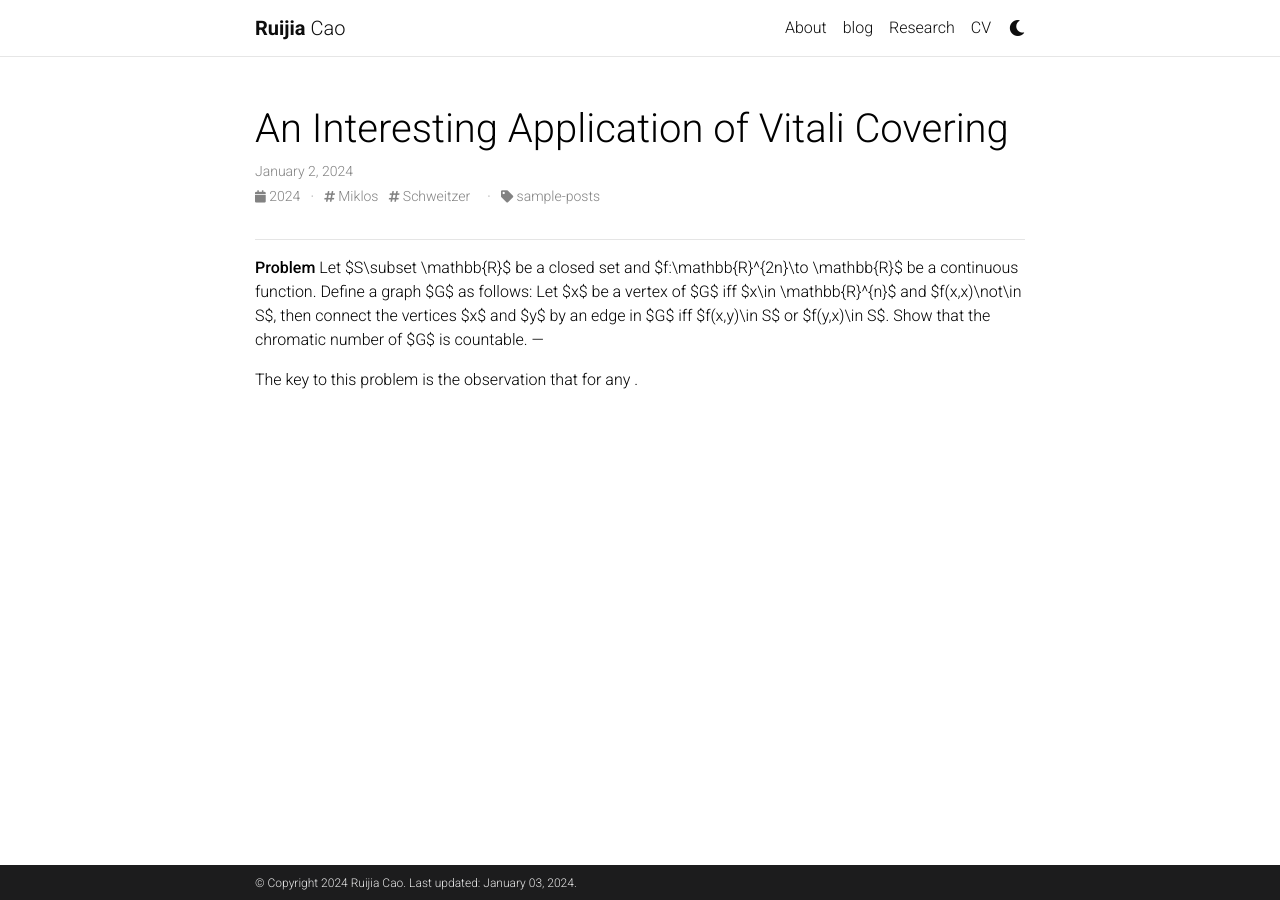
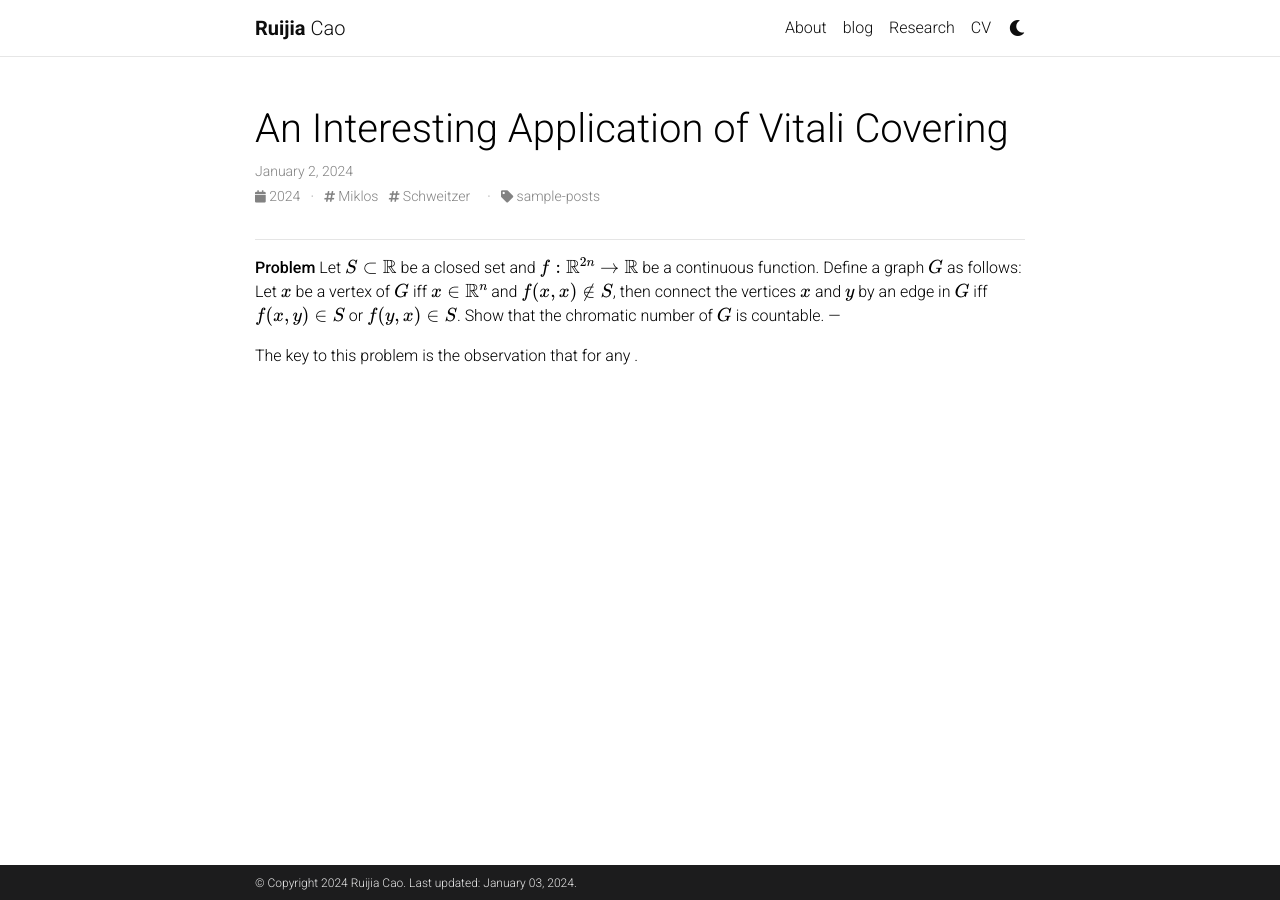
Before and after one commit to ruijiacao/ruijiacao.github.io, a Jekyll site: the page built from _posts/2024-1-2-first-post.md, in a window 1280 px wide. Built offline with Jekyll 4.4.1, drawn with Linux system fonts in a browser that asks for light colours; comment, search, counter and statistics services are not loaded; a style sheet for code colours, icons or effects is not loaded.

Commit message:
add problem statement

```diff
--- a/_posts/2024-1-2-first-post.md
+++ b/_posts/2024-1-2-first-post.md
@@ -10,7 +10,7 @@ related_posts: false
 
 ---
 **Problem**
-Let $S\subset \mathbb{R}$ be a closed set and $f:\mathbb{R}^{2n}\to \mathbb{R}$ be a continuous function. Define a graph $G$ as follows: Let $x$ be a vertex of $G$ iff $x\in \mathbb{R}^{n}$ and $f(x,x)\not\in S$, then connect the vertices $x$ and $y$ by an edge in $G$ iff $f(x,y)\in S$ or $f(y,x)\in S$. Show that the chromatic number of $G$ is countable.
+Let $$S\subset \mathbb{R}$$ be a closed set and $$f:\mathbb{R}^{2n}\to \mathbb{R}$$ be a continuous function. Define a graph $$G$$ as follows: Let $$x$$ be a vertex of $$G$$ iff $$x\in \mathbb{R}^{n}$$ and $$f(x,x)\not\in S$$, then connect the vertices $$x$$ and $$y$$ by an edge in $$G$$ iff $$f(x,y)\in S$$ or $$f(y,x)\in S$$. Show that the chromatic number of $$G$$ is countable.
 ---
 
 The key to this problem is the observation that for any .
```
